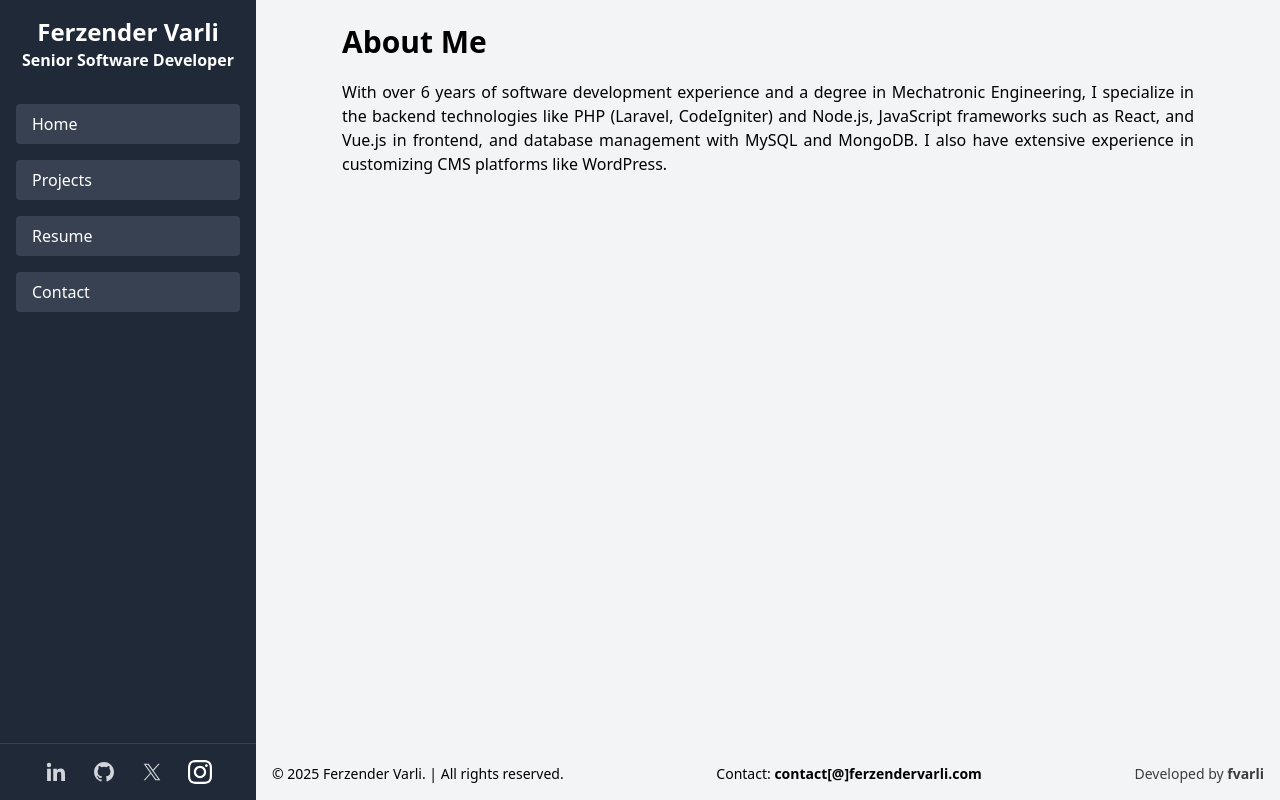
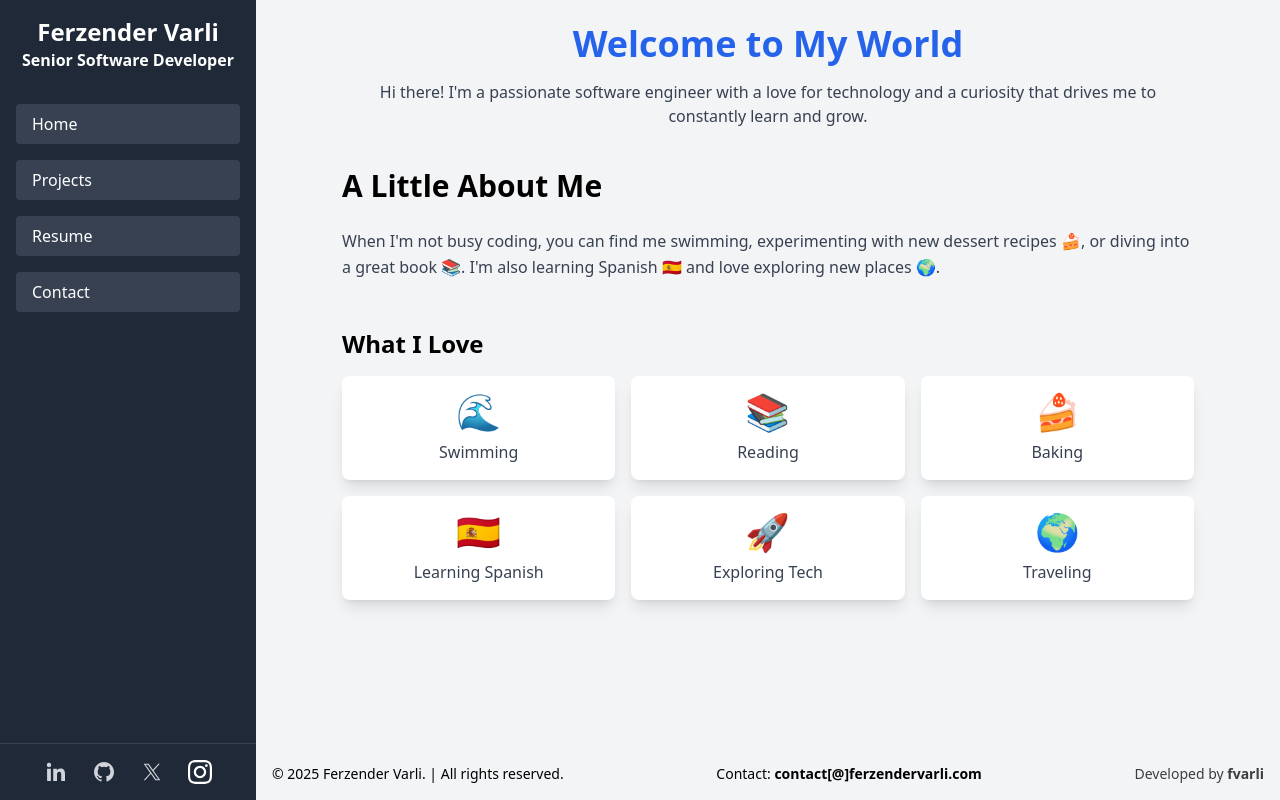
Before and after one commit to fvarli/ferzendervarlicom, a PHP site: page / in a window 1280 px wide. Run offline with PHP 8.4, Linux system fonts and the light colour scheme; some libraries are stand-ins or nearby versions.

Commit message:
updated pages

```diff
--- a/includes/contents/home.php
+++ b/includes/contents/home.php
@@ -1,12 +1,51 @@
 <div id="home" class="tab-content hidden">
-    <div class="p-6 pt-10 pb-16 lg:pt-0 lg:max-w-[900px] max-w-[100vw]">
+    <div class="p-6 pt-10 pb-28 lg:pt-0 lg:max-w-[900px] max-w-[100vw]">
         <!-- Profile Section -->
-        <div class="mb-5">
-            <div class="text-3xl w-full font-bold">About Me</div>
+        <div class="text-center mb-10">
+            <div class="text-4xl font-extrabold text-blue-600">Welcome to My World</div>
+            <p class="text-gray-700 mt-4">
+                Hi there! I'm a passionate software engineer with a love for technology and a curiosity that drives me to constantly learn and grow.
+            </p>
         </div>
 
-        <div class="mb-10 text-justify">
-            <p>With over 6 years of software development experience and a degree in Mechatronic Engineering, I specialize in the backend technologies like PHP (Laravel, CodeIgniter) and Node.js, JavaScript frameworks such as React, and Vue.js in frontend, and database management with MySQL and MongoDB. I also have extensive experience in customizing CMS platforms like WordPress.</p>
+        <!-- Interests Section -->
+        <div class="mb-12">
+            <div class="text-3xl font-bold mb-6">A Little About Me</div>
+            <p class="text-gray-700 leading-relaxed">
+                When I'm not busy coding, you can find me swimming, experimenting with new dessert recipes 🍰, or diving into a great book 📚. I'm also learning Spanish 🇪🇸 and love exploring new places 🌍.
+            </p>
+        </div>
+
+        <!-- Skills and Interests -->
+        <div>
+            <h3 class="text-2xl font-bold mb-4">What I Love</h3>
+            <div class="grid grid-cols-2 gap-4 md:grid-cols-3 text-center">
+                <!-- Single Interest -->
+                <div class="bg-white shadow-lg p-4 rounded-lg hover:bg-blue-100">
+                    <div class="text-blue-500 text-4xl mb-2">🌊</div>
+                    <p class="text-gray-700">Swimming</p>
+                </div>
+                <div class="bg-white shadow-lg p-4 rounded-lg hover:bg-blue-100">
+                    <div class="text-blue-500 text-4xl mb-2">📚</div>
+                    <p class="text-gray-700">Reading</p>
+                </div>
+                <div class="bg-white shadow-lg p-4 rounded-lg hover:bg-blue-100">
+                    <div class="text-blue-500 text-4xl mb-2">🍰</div>
+                    <p class="text-gray-700">Baking</p>
+                </div>
+                <div class="bg-white shadow-lg p-4 rounded-lg hover:bg-blue-100">
+                    <div class="text-blue-500 text-4xl mb-2">🇪🇸</div>
+                    <p class="text-gray-700">Learning Spanish</p>
+                </div>
+                <div class="bg-white shadow-lg p-4 rounded-lg hover:bg-blue-100">
+                    <div class="text-blue-500 text-4xl mb-2">🚀</div>
+                    <p class="text-gray-700">Exploring Tech</p>
+                </div>
+                <div class="bg-white shadow-lg p-4 rounded-lg hover:bg-blue-100">
+                    <div class="text-blue-500 text-4xl mb-2">🌍</div>
+                    <p class="text-gray-700">Traveling</p>
+                </div>
+            </div>
         </div>
     </div>
 </div>
--- a/includes/contents/resume.php
+++ b/includes/contents/resume.php
@@ -43,7 +43,7 @@
 
                 <div class="experience__data bd-grid px-5">
                     <h3 class="font-semibold mb-1">Senior Software Developer</h3>
-                    <span class="font-bold text-sm">From December 2023 to January 2025 at TechMonolith, Gebze, Kocaeli, Turkey</span>
+                    <span class="font-bold text-sm"><span style="color: #0000ff">TechMonolith</span> December 2023 - January 2025 | Gebze, Kocaeli, Turkey</span>
                         <ul class="my-2 list-disc mx-6 text-justify">
                         <li class="pt-2">Led the development of innovative, client-focused solutions, leveraging modern technologies and trends to enhance scalability and user experience.</li>
                         <li class="pt-2">Actively contributed to development, delivering high-quality, cutting-edge products with Node.js, Express.js, Context API, and Redux.</li>
@@ -64,7 +64,7 @@
 
                 <div class="experience__data bd-grid px-5">
                     <h3 class="font-semibold mb-1">Senior Software Developer</h3>
-                    <span class="font-bold text-sm">From January 2023 to December 2023 at Massive Bio, Ataşehir, İstanbul, Turkey</span>
+                    <span class="font-bold text-sm"><span style="color: #0000ff">Massive Bio</span> January 2023 - December 2023 | Ataşehir, İstanbul, Turkey</span>
                     <ul class="my-2 list-disc mx-6 text-justify">
                         <li class="pt-2">Designed, developed, and implemented a variety of scalable and high-performance web-based products using PHP, Laravel, JavaScript, and RESTful API.</li>
                         <li class="pt-2">Spearheaded the creation of efficient and reusable components to accelerate development cycles across multiple projects.</li>
@@ -84,7 +84,7 @@
 
                 <div class="experience__data bd-grid px-5">
                     <h3 class="font-semibold mb-1">Software Developer</h3>
-                    <span class="font-bold text-sm">From April 2019 to Software 2023 at Massive Bio, Ataşehir, İstanbul, Turkey</span>
+                    <span class="font-bold text-sm"><span style="color: #0000ff">Massive Bio</span> April 2019 - January 2023 | Ataşehir, İstanbul, Turkey</span>
                     <ul class="my-2 list-disc mx-6 text-justify">
                         <li class="pt-2">Delivered robust web-based applications using PHP, CodeIgniter, Laravel, WordPress, and custom APIs for seamless integrations.</li>
                         <li class="pt-2">Designed intuitive, responsive user interfaces using HTML, CSS, JavaScript, and jQuery, ensuring a seamless user experience across devices.</li>
@@ -116,7 +116,7 @@
                 </div>
                 <div class="experience__data bd-grid px-5">
                     <h3 class="font-semibold mb-1">Bachelor of Mechatronics Engineering</h3>
-                    <span class="font-light text-sm">2019 at Karabük University, Karabük, Turkey</span>
+                    <span class="font-bold text-sm">Karabük University, Karabük, Turkey | 2019</span>
                         <ul class="my-2 list-disc mx-6 text-justify">
                             <li class="pt-2">Faculty Of Mechanical Engineering (Erasmus+ Exchange Programme), Ljubljana University / Ljubljana - Slovenia</li>
                         </ul>
--- a/includes/header.php
+++ b/includes/header.php
@@ -1,7 +1,7 @@
 <meta charset="UTF-8">
 <meta name="viewport" content="width=device-width, initial-scale=1.0">
 <title>Ferzender Varli | Senior Software Developer</title>
-<meta name="description" content="Ferzender Varli - Senior Software Developer with expertise in PHP, Laravel, WordPress, MySQL, MongoDB, Express, React, Node.js, and more.">
+<meta name="description" content="Ferzender Varli | Senior Software Developer with expertise in PHP, Laravel, WordPress, MySQL, MongoDB, Express, React, Node.js, and more.">
 <meta name="keywords" content="Senior Software Developer, PHP, Laravel, WordPress, MySQL, MERN Stack, MongoDB, Express, React, Node.js">
 <script src="https://cdn.tailwindcss.com"></script>
 <link rel="icon" href="/assets/images/favicon.ico" type="image/x-icon">
@@ -13,14 +13,14 @@
 
 <!-- Open Graph -->
 <meta property="og:title" content="Ferzender Varli | Senior Software Developer">
-<meta property="og:description" content="Ferzender Varli - Senior Software Developer with expertise in PHP, Laravel, WordPress, MySQL, MongoDB, Express, React, Node.js, and more.">
+<meta property="og:description" content="Ferzender Varli | Senior Software Developer with expertise in PHP, Laravel, WordPress, MySQL, MongoDB, Express, React, Node.js, and more.">
 <meta property="og:url" content="https://www.ferzendervarli.com/">
 <meta property="og:type" content="website">
 
 <!-- Twitter Card -->
 <meta name="twitter:card" content="summary_large_image">
 <meta name="twitter:title" content="Ferzender Varli | Senior Software Developer">
-<meta name="twitter:description" content="Ferzender Varli - Senior Software Developer with expertise in PHP, Laravel, WordPress, MySQL, MongoDB, Express, React, Node.js, and more.">
+<meta name="twitter:description" content="Ferzender Varli | Senior Software Developer with expertise in PHP, Laravel, WordPress, MySQL, MongoDB, Express, React, Node.js, and more.">
 
 <script type="application/ld+json">
 {
```
